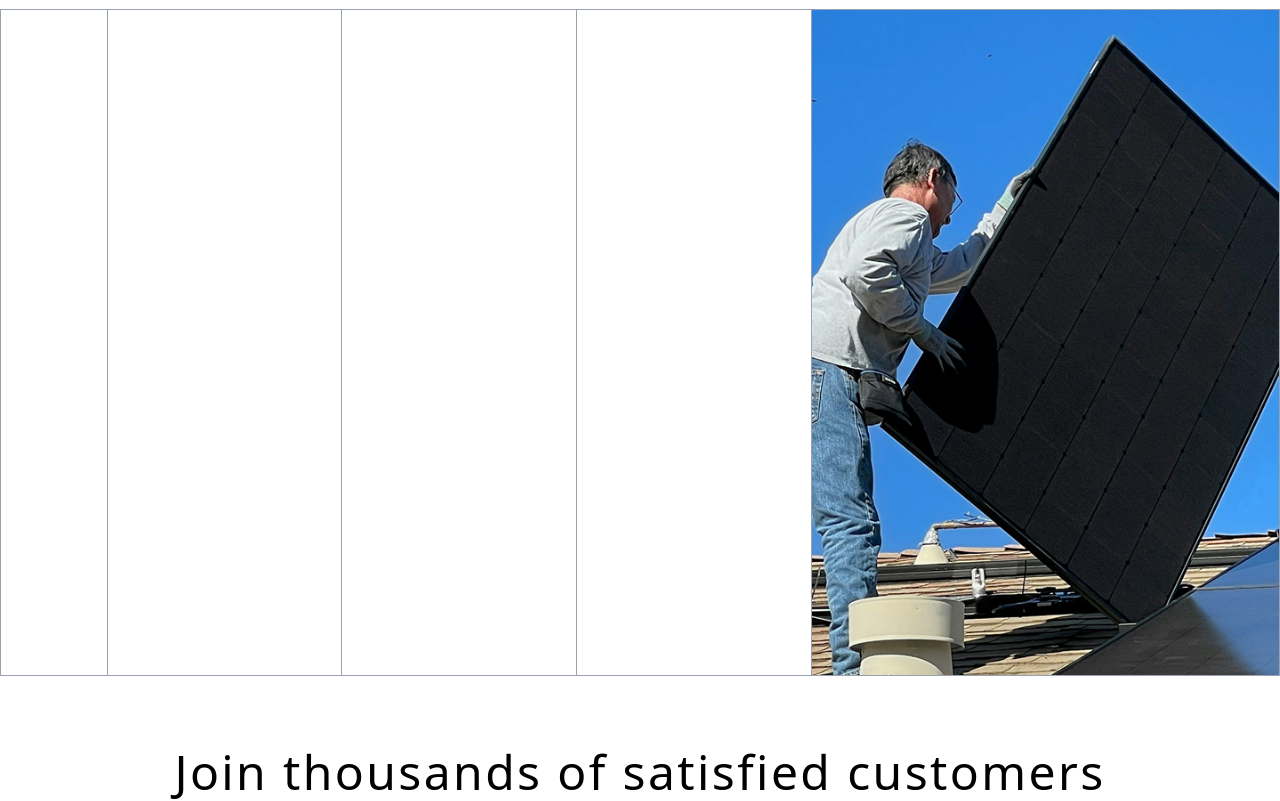
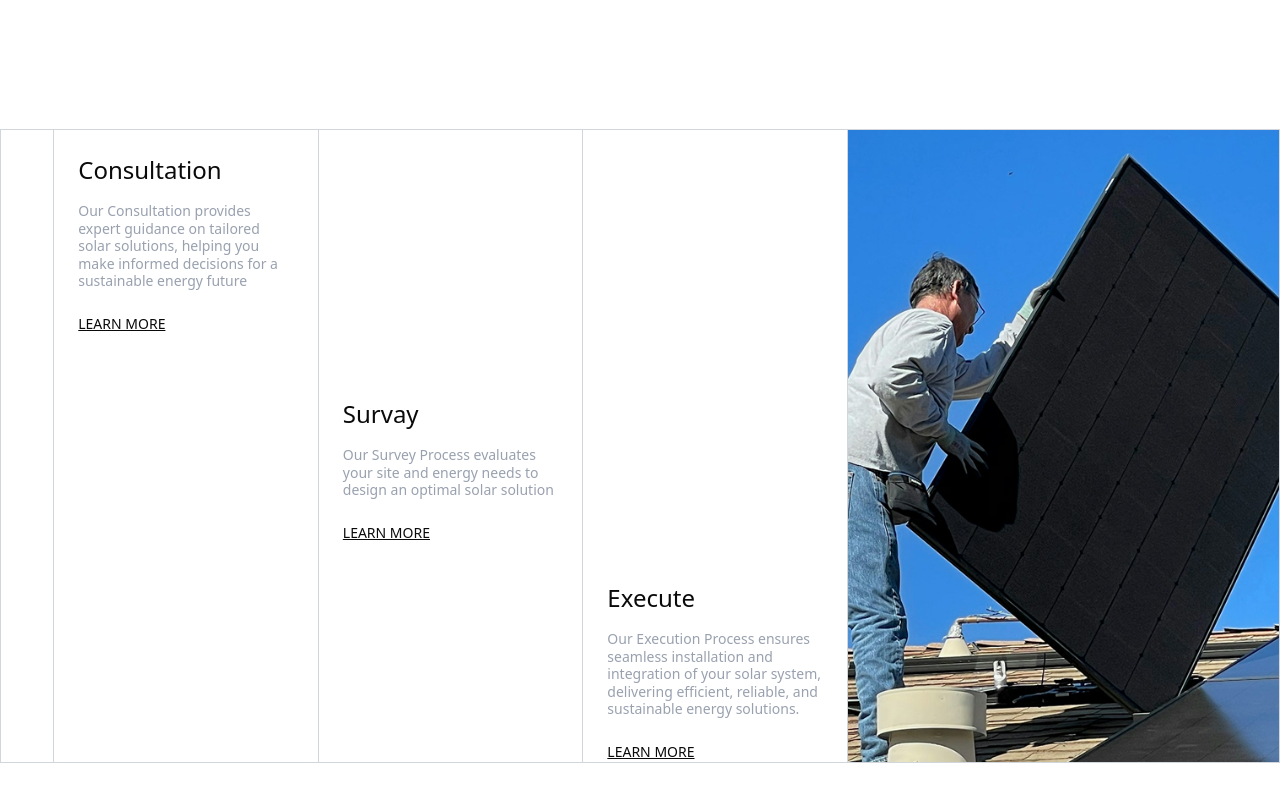
Before and after one commit to Kaveeshala/landing-page2, a Next.js app: page / in a window 1280 px wide. Shown: the part 3480-4281 px from the top of the page. Built offline with nearby package versions, Linux system fonts and the light colour scheme.

Commit message:
modify the changes in table section

```diff
--- a/app/components/TableSection.jsx
+++ b/app/components/TableSection.jsx
@@ -3,22 +3,41 @@ import tableimg from "../../public/images/tableimg.png";
 
 export default function TableSection() {
   return (
-    <div className="flex border border-gray-400">
+    <div className="flex border border-gray-300 mt-30">
 
-      <div className="flex-shrink-0 w-1/12 border-r border-gray-400">
+      <div className="flex-shrink-0 w-1/24 border-r border-gray-300">
+
+      </div>
+
+      <div className="flex-1 border-r border-gray-300 px-6">
+        <h1 className=" text-2xl mt-6">Consultation</h1>
+        <p className=" text-sm  text-gray-400 leading-tight mt-4">Our Consultation provides expert
+           guidance on tailored solar solutions,
+           helping you make informed decisions for
+           a sustainable energy future</p>
+
+           <h1 className="underline text-sm cursor-pointer mt-6">LEARN MORE</h1>
 
       </div>
 
 
-      <div className="flex-1 border-r border-gray-400">
+      <div className="flex-1 border-r border-gray-300 px-6">
+        <h1 className="text-2xl mt-67">Survay</h1>
+        <p className=" text-sm  text-gray-400 leading-tight mt-4">Our Survey Process evaluates your site
+           and energy needs to design an optimal
+           solar solution</p>
 
+           <h1 className="text-sm underline cursor-pointer mt-6">LEARN MORE</h1>
       </div>
 
+      <div className="flex-1 border-r border-gray-300 px-6">
+        <h1 className="text-2xl mt-113">Execute</h1>
+        <p className=" text-sm  text-gray-400 leading-tight mt-4">Our Execution Process ensures seamless
+           installation and integration of your solar
+           system, delivering efficient, reliable, and
+           sustainable energy solutions.</p>
 
-      <div className="flex-1 border-r border-gray-400">
-      </div>
-
-      <div className="flex-1 border-r border-gray-400">
+           <h1 className="text-sm underline cursor-pointer mt-6">LEARN MORE</h1>
 
       </div>
 
@@ -26,5 +45,6 @@ export default function TableSection() {
         <Image src={tableimg} alt="tableimg" className="w-full h-full object-cover" />
       </div>
     </div>
+
   );
 }
```
